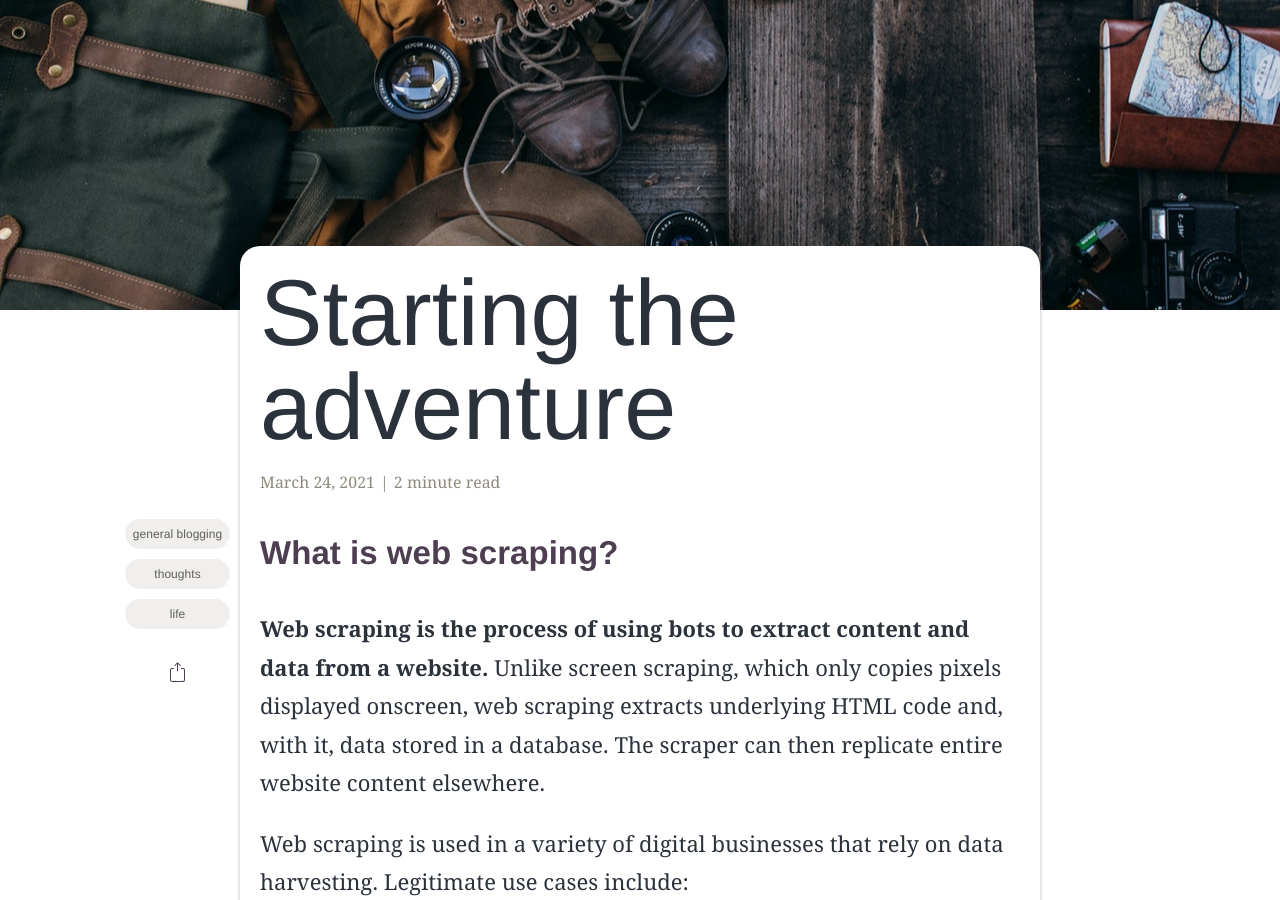
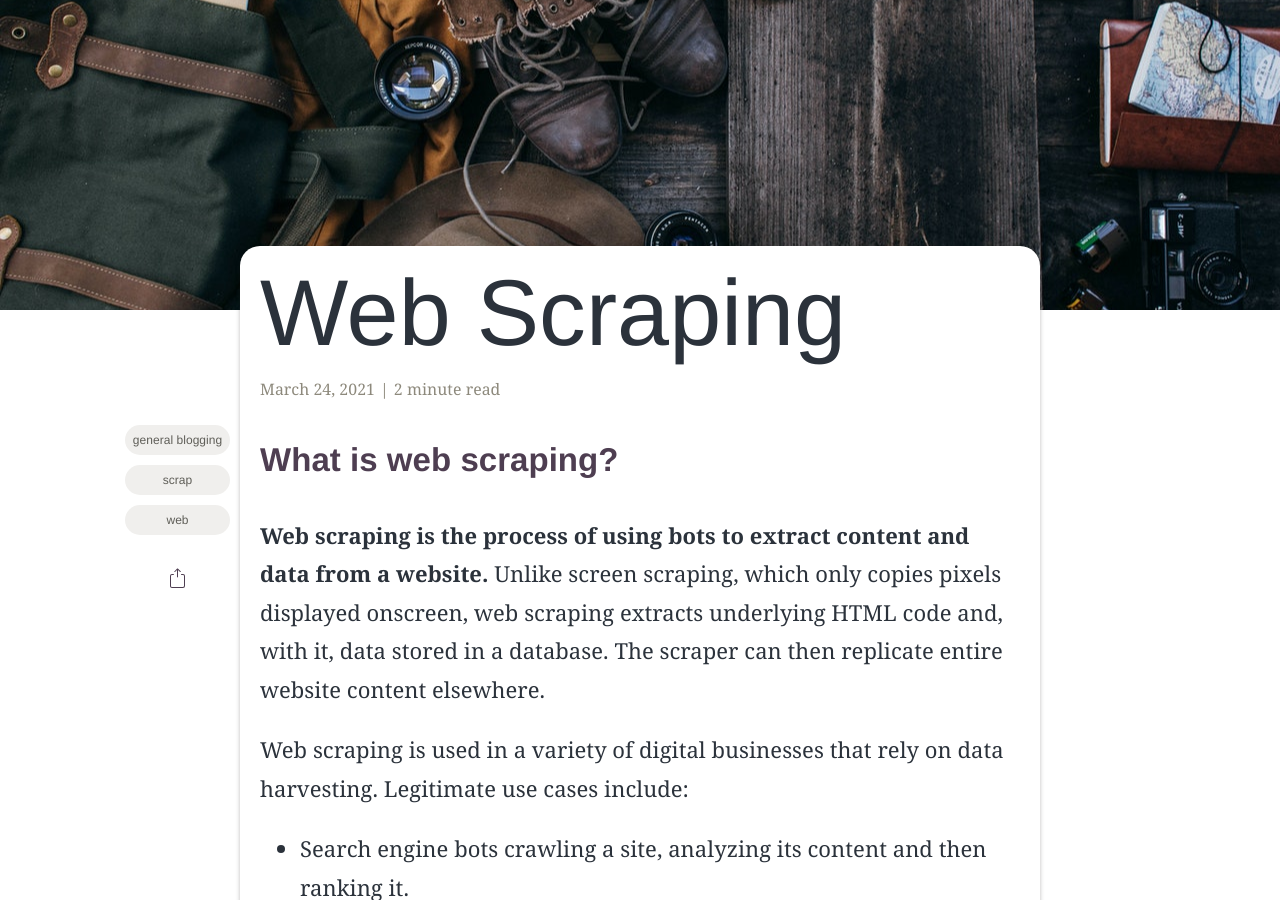
Before and after one commit to AygunAlpKagan/AygunAlpKagan.github.io, a Jekyll site: the page built from _posts/2021-03-24-starting-the-adventure.md, in a window 1280 px wide and 900 px high, scrolled down 357 px. Built offline with Jekyll 4.4.1, drawn with Linux system fonts in a browser that asks for light colours; some web fonts are replaced; some of the changed text lies outside the part shown.

Commit message:
example post blog

```diff
--- a/_posts/2021-03-24-starting-the-adventure.md
+++ b/_posts/2021-03-24-starting-the-adventure.md
@@ -2,12 +2,12 @@
 layout: post
 read_time: true
 show_date: true
-title: "Starting the adventure"
+title: "Web Scraping"
 date: 2021-03-24
 img: posts/20210324/starting_adventure.jpg
-tags: [general blogging, thoughts, life]
-author: Armando Maynez
-description: "Midlife career change: a disaster or an opportunity?"
+tags: [general blogging, scrap, web]
+author: Alp Aygün
+description: "Web scraping is the process of using bots to extract content and data from a website."
 ---
 
 ## What is web scraping?
```
